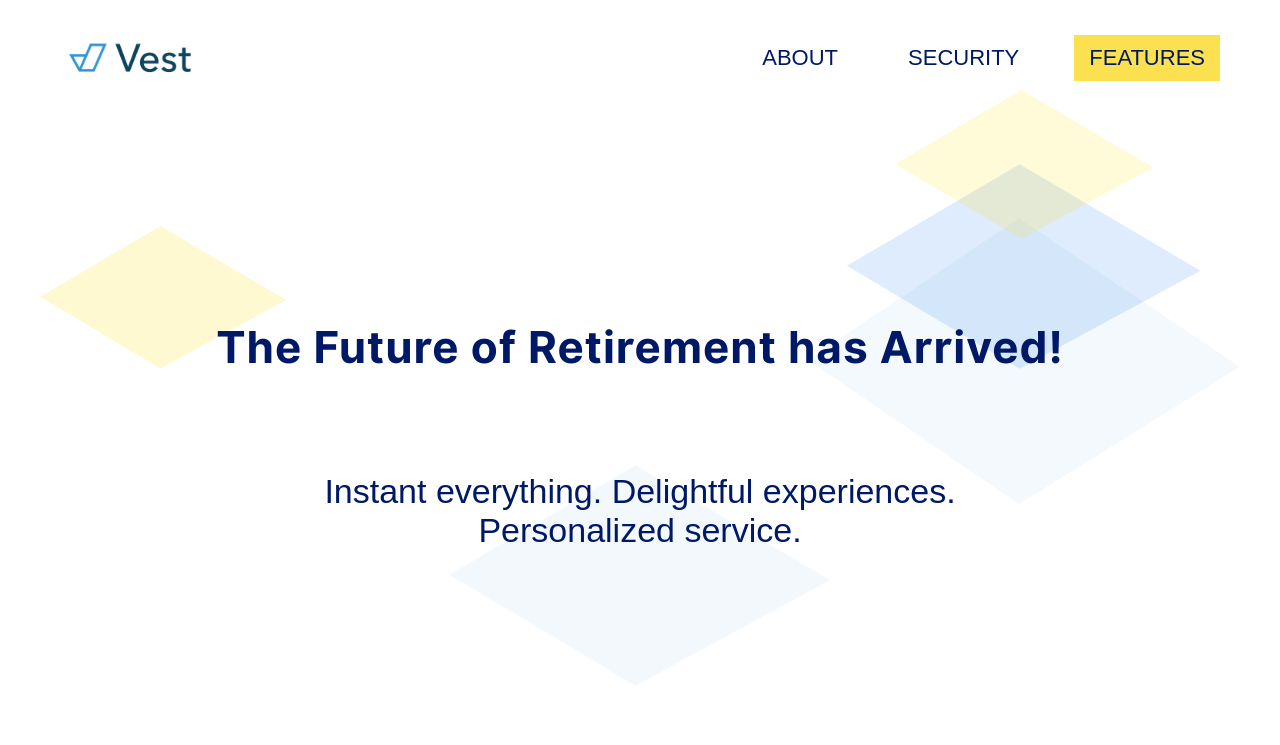
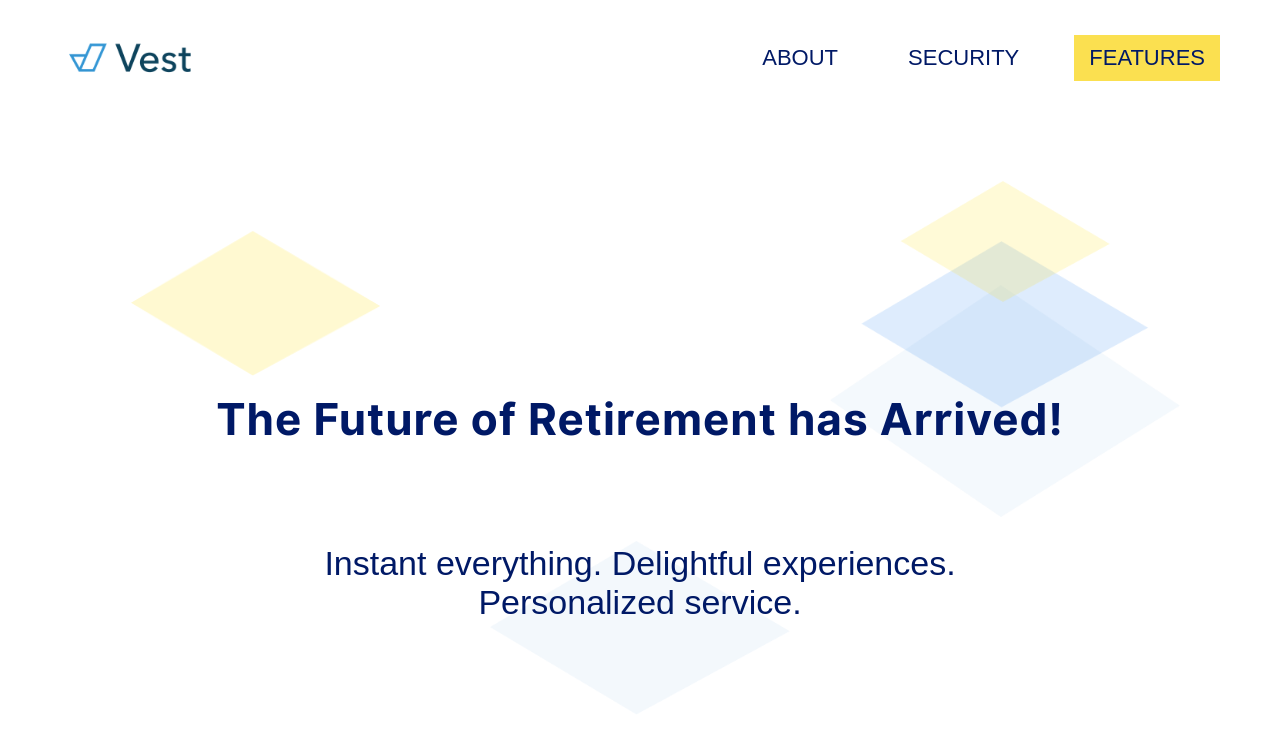
Before and after one commit to VestHQ/VestHQ, a Jekyll site: the page built from index.html, in a window 1280 px wide and 900 px high. Shown: the top 745 px of the window. Built offline with Jekyll 4.4.1, drawn with Linux system fonts in a browser that asks for light colours; nearby versions of some CDN libraries; some web fonts are replaced; comment, search, counter and statistics services are not loaded.

Commit message:
responsive improvements to landing page and nav

```diff
--- a/_includes/index.html
+++ b/_includes/index.html
@@ -1,8 +1,8 @@
 <header class="header" data-aos="zoom-in">
 
     <div class="block-container">
-        <img src="{{ site.baseurl }}/assets/images/blocks/light-yellow-block.png" alt="" class="block__img block__img--1">
-        <img src="{{ site.baseurl }}/assets/images/blocks/block-stack-light.png" alt="" class="block__img block__img--2">
+        <img src="{{ site.baseurl }}/assets/images/blocks/light-yellow-block.png" alt="" class="block-container__img block-container__img--1">
+        <img src="{{ site.baseurl }}/assets/images/blocks/block-stack-light.png" alt="" class="block-container__img block-container__img--2">
     </div>
 
     <h1 class="header__primary">The Future of Retirement has Arrived!</h1>
--- a/_sass/1-base/mixins.scss
+++ b/_sass/1-base/mixins.scss
@@ -24,7 +24,7 @@
     @media (max-width: 37.5em) { @content } //600px
   }
   @if $breakpoint == l-phone {
-    @media (max-width: 43.125em) { @content } //690px
+    @media (max-width: 700px) { @content } //700px
   }
   @if $breakpoint == ipad {
     @media (max-width: 800px) { @content } //800px
@@ -63,3 +63,12 @@
     transform: scaleX(1);
   }
 }
+
+@mixin center {
+  //position: absolute;
+  //top: 25%;
+  //left: 0; right: 0;
+  //transform: translate(-25%, -25%);
+  //transform: translate(-50%, -50%);
+  //width: 100%;
+}
--- a/_sass/1-base/variables.scss
+++ b/_sass/1-base/variables.scss
@@ -39,3 +39,5 @@
 
 $grey-blue: #61728C;
 $light1-blue: #F5F8FC;
+
+$header-margin: 9rem;
--- a/_sass/3-layout/header.scss
+++ b/_sass/3-layout/header.scss
@@ -1,20 +1,41 @@
 .header {
-  margin-top: 9rem;
+  margin-top: $header-margin;
   font-family: $inter-bold;
   color: $dark-blue;
   text-align: center;
+  position: relative;
+
+  @include center;
 
   &__primary {
     font-size: 4.4rem;
     font-weight: 900;
     letter-spacing: 1px;
-    margin: 25vh auto 10vh auto;
+    margin: 33vh auto 10vh auto;
+
+    @include respond(tab-port) {
+      margin: 25vh auto 6vh auto;
+      font-size: 4rem;
+    }
+    @include respond(l-phone) {
+      font-size: 3.5rem;
+    }
+    @include respond(phone) {
+      font-size: 3rem;
+    }
   }
 
   &__secondary {
     font-family: $inter-light;
     font-weight: 300;
     font-size: 3.4rem;
+
+    @include respond(tab-port) {
+      font-size: 2.8rem;
+    }
+    @include respond(phone) {
+      font-size: 2.2rem;
+    }
   }
 }
 
--- a/_sass/3-layout/index.scss
+++ b/_sass/3-layout/index.scss
@@ -1,6 +1,6 @@
 .block-container {
   display: flex;
-  width: 100%;
+  width: 95%;
   max-width: 100vw;
   justify-content: space-between;
   align-items: center;
@@ -11,10 +11,27 @@
 
 
     &--1{
+      width: 25rem;
+      margin-left: 8%;
+      margin-top: 0;
 
+      @include respond(tab-port) {
+        width: 20rem;
+      }
+      @include respond(l-phone) {
+        width: 15rem;
+      }
     }
     &--2 {
+      width: 35rem;
+      margin-top: 8%;
 
+      @include respond(tab-port) {
+        width: 30rem;
+      }
+      @include respond(l-phone) {
+        width: 25rem;
+      }
     }
   }
 }
@@ -29,6 +46,14 @@
     position: absolute;
     left: 50%; right: 50%;
     transform: translate(-50%, -50%);
-    top: 2.6rem;
+    top: .6rem;
+    width: 30rem;
+
+    @include respond(tab-port) {
+      width: 25rem;
+    }
+    @include respond(l-phone) {
+      width: 20rem;
+    }
   }
 }
--- a/_sass/3-layout/nav.scss
+++ b/_sass/3-layout/nav.scss
@@ -25,6 +25,10 @@
 
   & > * {
     margin: 0 2rem;
+
+    @include respond(phone) {
+      margin: 0 1rem;
+    }
   }
 
   &__link {
@@ -41,6 +45,14 @@
 
     padding: 1rem 1.5rem;
 
+    @include respond(l-phone) {
+      font-size: 1.8rem;
+    }
+
+    @include respond(mid-phone) {
+      font-size: 1.6rem;
+    }
+
     &:hover,
     &:focus,
     &:active,
@@ -53,8 +65,11 @@
     height: 4.4rem;
     width: auto;
 
-    @include respond(phone) {
-      height: 2rem;
+    @include respond(l-phone) {
+      height: 3.2rem;
+    }
+    @include respond(mid-phone) {
+      height: 2.6rem;
     }
   }
 }
```
Also changed, not shown: 2 other files.
